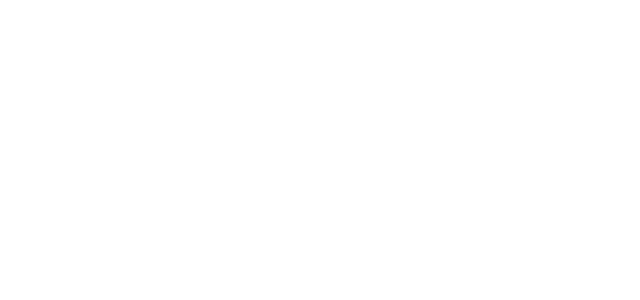
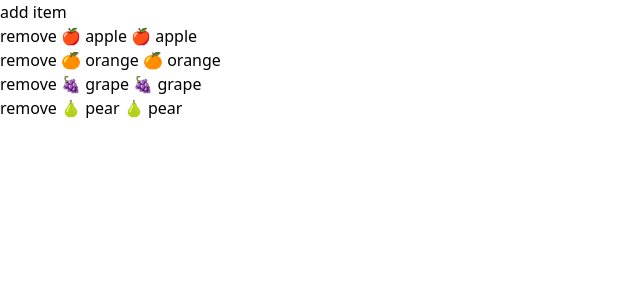
Before and after one commit to gtanchak/POC-semantic-design-tokens, a React (Vite) app: page /user in a window 1280 px wide. Before the commit this address had no page. Shown: the top 300 px of the page, without its empty margins (0-640 px from the left). Built offline with nearby package versions, Linux system fonts and the light colour scheme; what axios-cache-interceptor would draw is missing.

Commit message:
testing key props

```diff
--- a/dev-dist/sw.js
+++ b/dev-dist/sw.js
@@ -82,7 +82,7 @@
     "revision": "3ca0b8505b4bec776b69afdba2768812"
   }, {
     "url": "index.html",
-    "revision": "0.1vg79bhd0pg"
+    "revision": "0.aaisu1rfbg"
   }], {});
   workbox.cleanupOutdatedCaches();
   workbox.registerRoute(new workbox.NavigationRoute(workbox.createHandlerBoundToURL("index.html"), {
--- a/src/Router/Router.tsx
+++ b/src/Router/Router.tsx
@@ -2,6 +2,7 @@
 import App from "../App";
 import AppLayout from "../components/AppLayout";
 import DashboardPage from "../pages/dashboard";
+import UserPage from "../pages/user.tsx";
 const Router = () => {
   const element = useRoutes([
     {
@@ -10,6 +11,7 @@
       children: [
         { path: "/", element: <App /> },
         { path: "/dashboard", element: <DashboardPage /> },
+        { path: "/user", element: <UserPage /> },
       ],
     },
   ]);
--- /dev/null
+++ b/src/pages/user.tsx
@@ -0,0 +1,46 @@
+import {useState} from "react";
+
+export default function UserPage() {
+
+
+    const allItems = [
+        { id: 'apple', value: '🍎 apple' },
+        { id: 'orange', value: '🍊 orange' },
+        { id: 'grape', value: '🍇 grape' },
+        { id: 'pear', value: '🍐 pear' },
+    ]
+
+
+
+    const [items, setItems] = useState(allItems)
+
+    console.log(items);
+
+    function addItem() {
+        const itemIds = items.map(i => i.id)
+        const itemToAdd = allItems.find(i => !itemIds.includes(i.id))
+        if (itemToAdd) setItems([...items, itemToAdd])
+    }
+
+    function removeItem(id: string) {
+        setItems(items.filter(i => i.id !== id))
+    }
+
+    return (
+        <main>
+            <button disabled={items.length >= allItems.length} onClick={addItem}>
+                add item
+            </button>
+            <ul>
+                {items.map((item: any) => (
+                    <li>
+                        <button onClick={() => removeItem(item.id)}>remove</button>
+                        {' '}
+                        <label htmlFor={`${item.id}-input`}>{item.value}</label>{' '}
+                        <input id={`${item.id}-input`} defaultValue={item.value} key={item.value} />
+                    </li>
+                ))}
+            </ul>
+        </main>
+    )
+}
```
